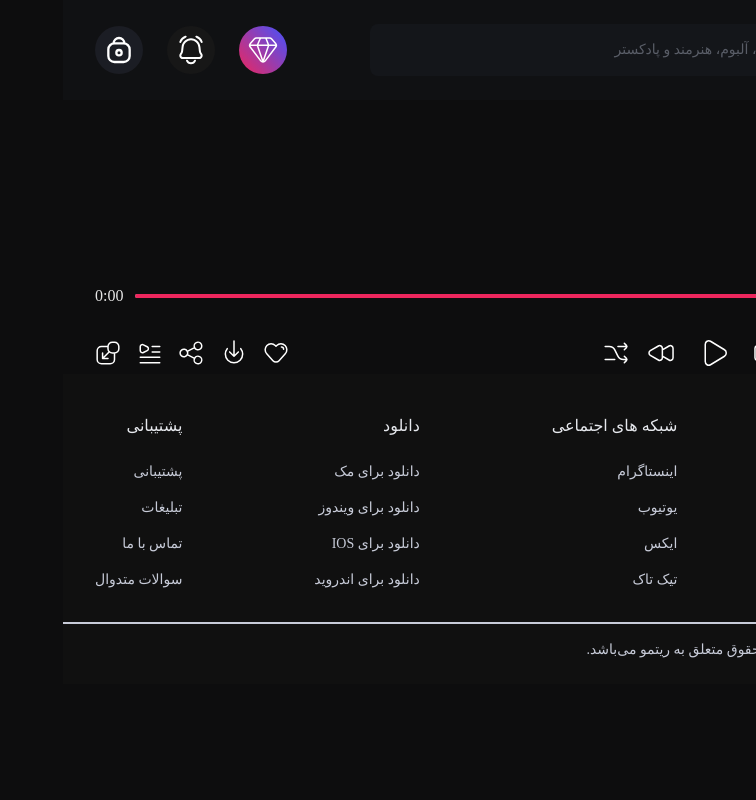
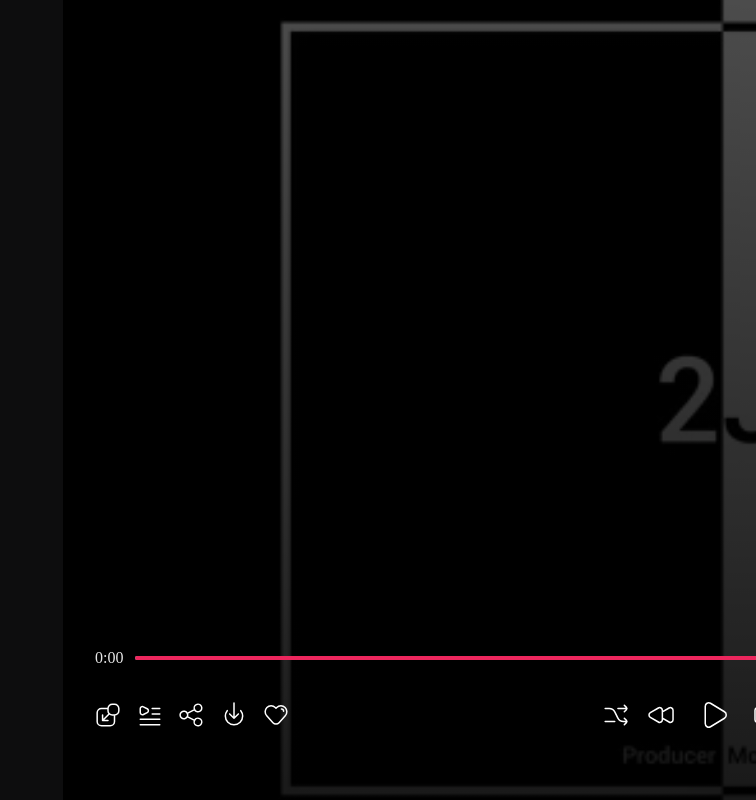
Before and after one commit to Amirmohamads1383/ritmo, a React (Vite) app: page /play-music/1 in a window 1280 px wide. Shown: the whole page, without its empty margins (524-1280 px from the left). Built offline with nearby package versions, Linux system fonts and the light colour scheme; a web font is replaced by a local one.

Commit message:
Fix Bugs & Complete PlayMusic Page

```diff
--- a/src/components/Common/TitleHeader/TitleHeader.jsx
+++ b/src/components/Common/TitleHeader/TitleHeader.jsx
@@ -1,6 +1,12 @@
 import React from "react";
 
-export default function TitleHeader({ title, button, arrow }) {
+export default function TitleHeader({
+  title,
+  button,
+  arrow,
+  prevRef,
+  nextRef,
+}) {
   return (
     <div className="flex items-center justify-between pb-8">
       <div className="text-White">
@@ -8,8 +14,8 @@ export default function TitleHeader({ title, button, arrow }) {
       </div>
       <div className="flex items-center gap-6">
         {arrow && (
-          <div className="flex items-center gap-4">
-            <button className="cursor-pointer">
+          <div className="flex items-center gap-4 text-white">
+            <button className="cursor-pointer" ref={prevRef}>
               <svg
                 xmlns="http://www.w3.org/2000/svg"
                 width={32}
@@ -19,14 +25,14 @@ export default function TitleHeader({ title, button, arrow }) {
               >
                 <path
                   d="M13.333 22.667 18.666 16l-5.333-6.667"
-                  stroke="#9da3b4"
+                  stroke="currentColor"
                   strokeWidth={1.5}
                   strokeLinecap="round"
                   strokeLinejoin="round"
                 />
               </svg>
             </button>
-            <button className="cursor-pointer">
+            <button className="cursor-pointer" ref={nextRef}>
               <svg
                 xmlns="http://www.w3.org/2000/svg"
                 width={32}
@@ -36,7 +42,7 @@ export default function TitleHeader({ title, button, arrow }) {
               >
                 <path
                   d="M18.667 9.333 13.334 16l5.333 6.667"
-                  stroke="#fff"
+                  stroke="currentColor"
                   strokeWidth={1.5}
                   strokeLinecap="round"
                   strokeLinejoin="round"
--- a/src/components/Home/Albums/Albums.jsx
+++ b/src/components/Home/Albums/Albums.jsx
@@ -1,14 +1,22 @@
-import React from 'react'
-import TitleHeader from '../../Common/TitleHeader/TitleHeader'
-import AlbumsBoxContainer from "../AlbumsBoxContainer/AlbumsBoxContainer"
+import React, { useRef } from "react";
+import TitleHeader from "../../Common/TitleHeader/TitleHeader";
+import AlbumsBoxContainer from "../AlbumsBoxContainer/AlbumsBoxContainer";
 
 export default function Albums() {
+  const prevRef = useRef(null);
+  const nextRef = useRef(null);
   return (
     <section>
-        <div className="container">
-          <TitleHeader title={"آلبوم‌ها"} button={true} arrow={true} />
-          <AlbumsBoxContainer />
-        </div>
-      </section>
-  )
+      <div className="container">
+        <TitleHeader
+          title={"آلبوم‌ها"}
+          button={true}
+          arrow={true}
+          prevRef={prevRef}
+          nextRef={nextRef}
+        />
+        <AlbumsBoxContainer prevRef={prevRef} nextRef={nextRef} />
+      </div>
+    </section>
+  );
 }
--- a/src/components/Home/AlbumsBoxContainer/AlbumsBoxContainer.jsx
+++ b/src/components/Home/AlbumsBoxContainer/AlbumsBoxContainer.jsx
@@ -6,7 +6,7 @@ import { Navigation } from "swiper/modules";
 import "swiper/css";
 import "swiper/css/navigation";
 
-export default function AlbumsBoxContainer() {
+export default function AlbumsBoxContainer({ prevRef, nextRef }) {
   const [albums, setAlbums] = useState([]);
   useEffect(() => {
     const fetchData = async () => {
@@ -14,19 +14,18 @@ export default function AlbumsBoxContainer() {
       const data = await response.json();
       setAlbums(data);
     };
-    fetchData()
+    fetchData();
   }, []);
 
   return (
     <Swiper
       spaceBetween={16}
       className="homeAlbumsSwiper"
-      navigation={false}
       modules={[Navigation]}
-      /* navigation={{
-          prevEl: prevRef.current,
-          nextEl: nextRef.current,
-        }} */
+      navigation={{
+        prevEl: prevRef.current,
+        nextEl: nextRef.current,
+      }}
       breakpoints={{
         320: { slidesPerView: 2 },
         640: { slidesPerView: 3 },
@@ -36,7 +35,12 @@ export default function AlbumsBoxContainer() {
     >
       {albums.map((album) => (
         <SwiperSlide key={album.id}>
-          <AlbumsBox name={album.name.fa} img={album.img} singer={album.singer.fa} nameEn={album.name.en}/>
+          <AlbumsBox
+            name={album.name.fa}
+            img={album.img}
+            singer={album.singer.fa}
+            nameEn={album.name.en}
+          />
         </SwiperSlide>
       ))}
     </Swiper>
--- a/src/components/Home/ArtistBoxContainer/ArtistBoxContainer.jsx
+++ b/src/components/Home/ArtistBoxContainer/ArtistBoxContainer.jsx
@@ -5,7 +5,7 @@ import { Navigation } from "swiper/modules";
 
 import "swiper/css";
 
-export default function ArtistBoxContainer() {
+export default function ArtistBoxContainer({ prevRef, nextRef }) {
   const [artists, setArtists] = useState([]);
 
   useEffect(() => {
@@ -21,12 +21,11 @@ export default function ArtistBoxContainer() {
       centeredSlides={false}
       spaceBetween={16}
       className="homeArtistSwiper"
-      navigation={false}
       modules={[Navigation]}
-      /* navigation={{
-          prevEl: prevRef.current,
-          nextEl: nextRef.current,
-        }} */
+      navigation={{
+        prevEl: prevRef.current,
+        nextEl: nextRef.current,
+      }}
       breakpoints={{
         320: { slidesPerView: 2 },
         640: { slidesPerView: 3 },
--- a/src/components/Home/Categories/Categories.jsx
+++ b/src/components/Home/Categories/Categories.jsx
@@ -1,13 +1,21 @@
-import React from "react";
+import React, { useRef } from "react";
 import TitleHeader from "../../Common/TitleHeader/TitleHeader";
-import CategoryBoxContainer from "../CategoryBoxContainer/CategoryBoxContainer"
+import CategoryBoxContainer from "../CategoryBoxContainer/CategoryBoxContainer";
 
 export default function Categories() {
+  const prevRef = useRef(null);
+  const nextRef = useRef(null);
   return (
     <section className="my-16">
       <div className="container">
-        <TitleHeader title={"دسته بندی‌ها"} button={true} arrow={true} />
-        <CategoryBoxContainer />
+        <TitleHeader
+          title={"دسته بندی‌ها"}
+          button={true}
+          arrow={true}
+          prevRef={prevRef}
+          nextRef={nextRef}
+        />
+        <CategoryBoxContainer prevRef={prevRef} nextRef={nextRef} />
       </div>
     </section>
   );
--- a/src/components/Home/CategoryBoxContainer/CategoryBoxContainer.jsx
+++ b/src/components/Home/CategoryBoxContainer/CategoryBoxContainer.jsx
@@ -1,10 +1,11 @@
 import React, { useEffect, useState } from "react";
 import { Swiper, SwiperSlide } from "swiper/react";
 import CategoryBox from "../../Common/CategoryBox/CategoryBox";
-
+import { Navigation } from "swiper/modules";
+import "swiper/css/navigation";
 import "swiper/css";
 
-export default function CategoryBoxContainer() {
+export default function CategoryBoxContainer({ prevRef, nextRef }) {
   const [categories, setCategories] = useState([]);
   useEffect(() => {
     const fetchData = async () => {
@@ -16,7 +17,15 @@ export default function CategoryBoxContainer() {
   }, []);
 
   return (
-    <Swiper spaceBetween={16} slidesPerView={4}>
+    <Swiper
+      spaceBetween={16}
+      slidesPerView={4}
+      modules={[Navigation]}
+      navigation={{
+        prevEl: prevRef.current,
+        nextEl: nextRef.current,
+      }}
+    >
       {categories.map((category) => (
         <SwiperSlide key={category.id}>
           <CategoryBox
--- a/src/components/Home/TrendArtist/TrendArtist.jsx
+++ b/src/components/Home/TrendArtist/TrendArtist.jsx
@@ -1,12 +1,20 @@
-import React from "react";
+import React, { useRef } from "react";
 import TitleHeader from "../../Common/TitleHeader/TitleHeader";
-import ArtistBoxContainer from "../ArtistBoxContainer/ArtistBoxContainer"
+import ArtistBoxContainer from "../ArtistBoxContainer/ArtistBoxContainer";
 export default function TrendArtist() {
+  const prevRef = useRef(null);
+  const nextRef = useRef(null);
   return (
     <section className="my-16">
       <div className="container">
-        <TitleHeader title={"خواننده ترند"} button={true} arrow={true} />
-        <ArtistBoxContainer />
+        <TitleHeader
+          title={"خواننده ترند"}
+          button={true}
+          arrow={true}
+          prevRef={prevRef}
+          nextRef={nextRef}
+        />
+        <ArtistBoxContainer prevRef={prevRef} nextRef={nextRef} />
       </div>
     </section>
   );
--- /dev/null
+++ b/src/components/Layouts/EmptyLayouts.jsx
@@ -0,0 +1,13 @@
+import React from "react";
+import { Outlet, ScrollRestoration } from "react-router";
+
+export default function EmptyLayouts() {
+  return (
+    <>
+      <ScrollRestoration />
+      <main className="flex-1 relative">
+        <Outlet />
+      </main>
+    </>
+  );
+}
--- a/src/page/PlayMusic/PlayMusic.jsx
+++ b/src/page/PlayMusic/PlayMusic.jsx
@@ -1,5 +1,5 @@
 import React, { useEffect, useState, useRef } from "react";
-import { useParams } from "react-router";
+import { useNavigate, useParams } from "react-router";
 
 export default function PlayMusic() {
   const { id } = useParams();
@@ -12,6 +12,7 @@ export default function PlayMusic() {
   const [currentTime, setCurrentTime] = useState(0);
   const [duration, setDuration] = useState(0);
   const [volume, setVolume] = useState(1);
+  const navigate = useNavigate();
 
   useEffect(() => {
     const fetchMusic = async () => {
@@ -199,9 +200,16 @@ export default function PlayMusic() {
 
   return (
     <section>
-      <div className="w-full h-full">
-        <div className="container">
-          <div className="flex flex-col gap-20">
+      <div
+        className="w-full h-screen bg-no-repeat relative"
+        style={{
+          background: `linear-gradient(to bottom, rgba(0,0,0,0.7), rgba(0,0,0,0.9)), url("${music.img}")`,
+          backgroundSize: "cover",
+          backgroundPosition: "center",
+        }}
+      >
+        <div className="container absolute bottom-0 left-0 right-0">
+          <div className="flex flex-col gap-20 pb-16">
             <div className="flex items-center gap-8">
               <img
                 className="w-26 h-26 object-cover rounded-lg"
@@ -464,6 +472,24 @@ export default function PlayMusic() {
             </div>
           </div>
           <audio ref={audioRef} src={music.audio} />
+          <button className="absolute right-0 -top-full flex items-center justify-center gap-2 cursor-pointer text-white border px-3 py-2 rounded-lg" onClick={() => navigate(-1)}>
+            <svg
+              xmlns="http://www.w3.org/2000/svg"
+              width={32}
+              height={32}
+              viewBox="0 0 32 32"
+              fill="none"
+            >
+              <path
+                d="M18.667 21.333 24 16l-5.333-5.334M24 16H8"
+                stroke="currentColor"
+                strokeWidth={2}
+                strokeLinecap="round"
+                strokeLinejoin="round"
+              />
+            </svg>
+            <span>بازگشت به صفحه قبل</span>
+          </button>
         </div>
       </div>
     </section>
```
Also changed, not shown: src/routes.jsx (+10 -4 lines).
